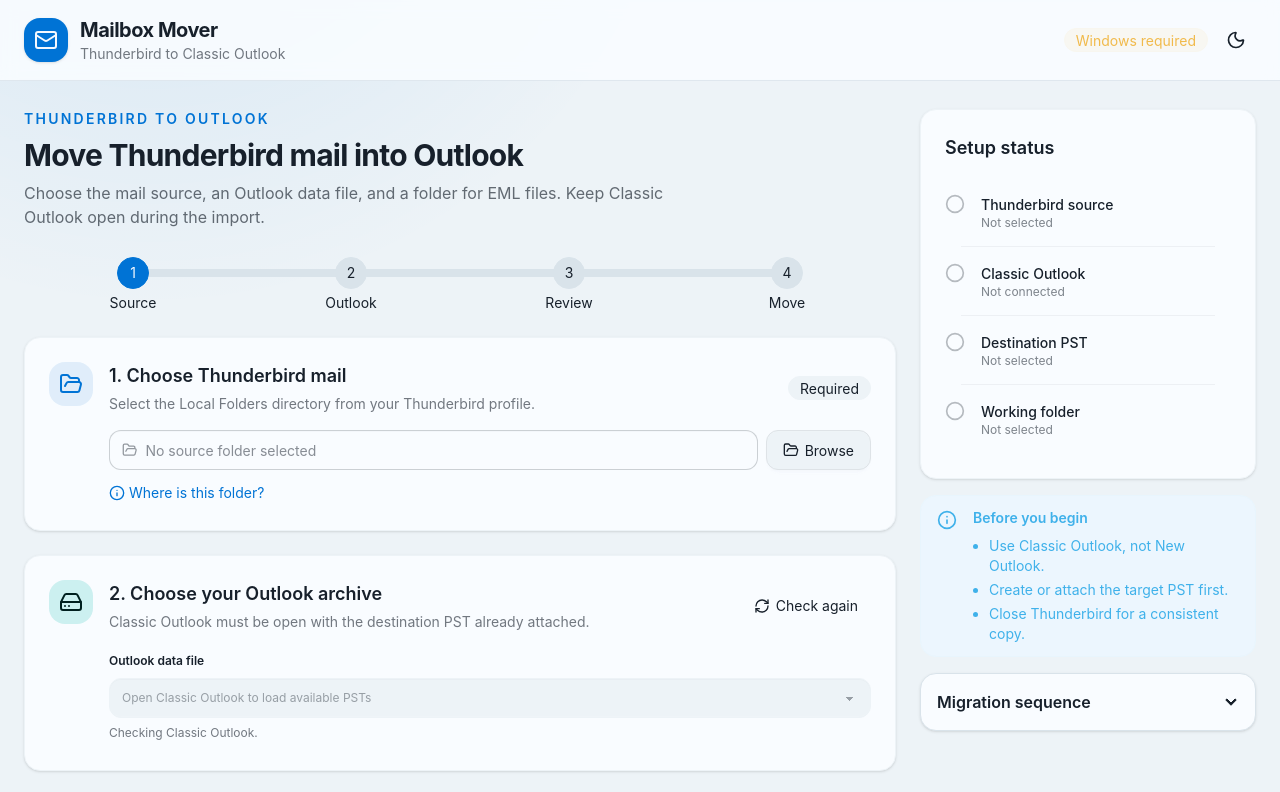
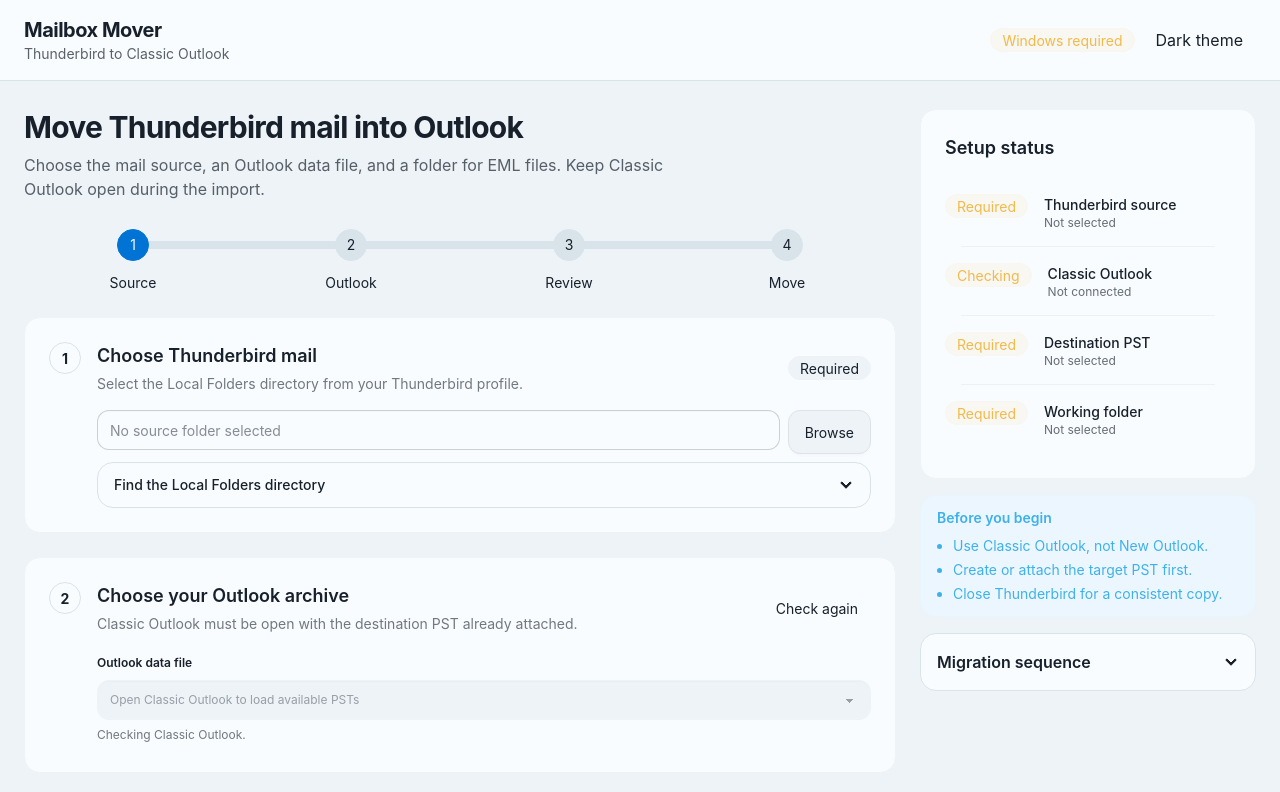
Before and after one commit to faizalindrak/mail-mover, a website built with Vite: page frontend/index.html in a window 1280 px wide. Both pictures are taken after a click on the button "Check again". Shown: the top 792 px of the page. Built offline with nearby package versions, Linux system fonts and the light colour scheme.

Commit message:
Refine desktop interface

```diff
--- a/frontend/package.json
+++ b/frontend/package.json
@@ -1,7 +1,7 @@
 {
   "name": "mbox2pst-frontend",
   "private": true,
-  "version": "1.0.2",
+  "version": "1.0.3",
   "type": "module",
   "scripts": {
     "dev": "vite",
@@ -11,7 +11,6 @@
   "devDependencies": {
     "@tailwindcss/vite": "^4.1.13",
     "daisyui": "^5.1.13",
-    "lucide": "^0.544.0",
     "tailwindcss": "^4.1.13",
     "typescript": "^5.6.3",
     "vite": "^7.0.0"
--- a/frontend/src/main.ts
+++ b/frontend/src/main.ts
@@ -1,28 +1,4 @@
 import './style.css';
-import {
-  ArrowRight,
-  Check,
-  CheckCircle2,
-  ChevronDown,
-  Circle,
-  ExternalLink,
-  FileArchive,
-  FolderOpen,
-  HardDrive,
-  Info,
-  Laptop,
-  Mail,
-  Moon,
-  Pause,
-  Play,
-  RefreshCw,
-  RotateCcw,
-  ShieldCheck,
-  Sun,
-  TriangleAlert,
-  XCircle,
-  createIcons,
-} from 'lucide';
 import {
   CancelMigration,
   GetEnvironmentStatus,
@@ -79,77 +55,74 @@
 
 app.innerHTML = `
   <div class="min-h-screen">
-    <header class="border-b border-base-300/80 bg-base-100/90 backdrop-blur">
-      <div class="mx-auto flex max-w-7xl items-center justify-between px-6 py-4">
-        <div class="flex items-center gap-3">
-          <div class="grid size-11 place-items-center rounded-box bg-primary text-primary-content shadow-sm">
-            <i data-lucide="mail" class="size-6"></i>
-          </div>
-          <div>
-            <h1 class="text-xl font-bold tracking-tight">Mailbox Mover</h1>
-            <p class="text-sm text-base-content/60">Thunderbird to Classic Outlook</p>
-          </div>
+    <header class="border-b border-base-300 bg-base-100">
+      <div class="mx-auto flex max-w-7xl flex-wrap items-center justify-between gap-3 px-4 py-4 sm:px-6">
+        <div>
+          <h1 class="text-xl font-bold tracking-tight">Mailbox Mover</h1>
+          <p class="text-sm text-base-content/70">Thunderbird to Classic Outlook</p>
         </div>
         <div class="flex items-center gap-2">
           <span id="platform-badge" class="badge badge-soft">Checking Outlook</span>
-          <button id="theme-button" class="btn btn-ghost btn-circle" aria-label="Toggle colour theme">
-            <i data-lucide="moon" class="size-5"></i>
-          </button>
+          <button id="theme-button" class="btn btn-ghost btn-sm min-h-11" type="button" aria-pressed="false">Dark theme</button>
         </div>
       </div>
     </header>
 
-    <main class="mx-auto grid max-w-7xl gap-6 px-6 py-7 lg:grid-cols-[minmax(0,1fr)_21rem]">
+    <main class="mx-auto grid max-w-7xl gap-6 px-4 py-7 sm:px-6 lg:grid-cols-[minmax(0,1fr)_21rem]">
       <section class="min-w-0 space-y-6" aria-labelledby="migration-title">
         <div>
-          <p class="mb-2 text-sm font-semibold uppercase tracking-[0.16em] text-primary">Thunderbird to Outlook</p>
           <h2 id="migration-title" class="text-3xl font-bold tracking-tight">Move Thunderbird mail into Outlook</h2>
-          <p class="mt-2 max-w-2xl text-base-content/65">Choose the mail source, an Outlook data file, and a folder for EML files. Keep Classic Outlook open during the import.</p>
+          <p class="mt-2 max-w-2xl text-base-content/70">Choose the mail source, an Outlook data file, and a folder for EML files. Keep Classic Outlook open during the import.</p>
         </div>
 
-        <ul id="migration-steps" class="steps steps-horizontal w-full text-xs sm:text-sm">
+        <ul id="migration-steps" class="steps steps-vertical w-full text-xs sm:steps-horizontal sm:text-sm">
           <li class="step step-primary">Source</li>
           <li class="step">Outlook</li>
           <li class="step">Review</li>
           <li class="step">Move</li>
         </ul>
 
-        <div class="card card-border bg-base-100 shadow-sm">
+        <div class="card card-border bg-base-100">
           <div class="card-body gap-5">
             <div class="flex items-start gap-4">
-              <div class="grid size-11 shrink-0 place-items-center rounded-box bg-primary/10 text-primary"><i data-lucide="folder-open" class="size-6"></i></div>
+              <span class="step-index" aria-hidden="true">1</span>
               <div class="min-w-0 grow">
                 <div class="flex flex-wrap items-center justify-between gap-2">
                   <div>
-                    <h3 class="card-title text-lg">1. Choose Thunderbird mail</h3>
+                    <h3 class="card-title text-lg">Choose Thunderbird mail</h3>
                     <p id="source-description" class="mt-1 text-sm text-base-content/60">Select the <strong>Local Folders</strong> directory from your Thunderbird profile.</p>
                   </div>
                   <span id="source-badge" class="badge badge-ghost">Required</span>
                 </div>
-                <div class="mt-4 flex gap-2">
+                <div class="picker-row mt-4">
                   <label class="input min-w-0 grow">
-                    <i data-lucide="folder-open" class="size-4 text-base-content/45"></i>
                     <input id="source-path" class="path-text" type="text" placeholder="No source folder selected" readonly />
                   </label>
-                  <button id="source-button" class="btn"><i data-lucide="folder-open" class="size-4"></i>Browse</button>
+                  <button id="source-button" class="btn min-h-11" type="button">Browse</button>
                 </div>
-                <button id="source-help" class="mt-3 inline-flex items-center gap-1 text-sm text-primary hover:underline"><i data-lucide="info" class="size-4"></i>Where is this folder?</button>
+                <details class="collapse-arrow collapse mt-2 border border-base-300 bg-base-100">
+                  <summary class="collapse-title min-h-11 py-3 text-sm font-medium">Find the Local Folders directory</summary>
+                  <div class="collapse-content text-sm text-base-content/70">
+                    <p>In Thunderbird, open Account Settings, then select Local Folders to see the exact path.</p>
+                    <p class="mt-2 break-all font-mono text-xs">%APPDATA%\\Thunderbird\\Profiles\\&lt;profile&gt;\\Mail\\Local Folders</p>
+                  </div>
+                </details>
               </div>
             </div>
           </div>
         </div>
 
-        <div class="card card-border bg-base-100 shadow-sm">
+        <div class="card card-border bg-base-100">
           <div class="card-body gap-5">
             <div class="flex items-start gap-4">
-              <div class="grid size-11 shrink-0 place-items-center rounded-box bg-secondary/20 text-secondary-content"><i data-lucide="hard-drive" class="size-6"></i></div>
+              <span class="step-index" aria-hidden="true">2</span>
               <div class="min-w-0 grow">
                 <div class="flex flex-wrap items-center justify-between gap-2">
                   <div>
-                    <h3 class="card-title text-lg">2. Choose your Outlook archive</h3>
+                    <h3 class="card-title text-lg">Choose your Outlook archive</h3>
                     <p class="mt-1 text-sm text-base-content/60">Classic Outlook must be open with the destination PST already attached.</p>
                   </div>
-                  <button id="refresh-outlook" class="btn btn-ghost btn-sm"><i data-lucide="refresh-cw" class="size-4"></i>Check again</button>
+                  <button id="refresh-outlook" class="btn btn-ghost btn-sm min-h-11" type="button">Check again</button>
                 </div>
                 <fieldset class="fieldset mt-3">
                   <legend class="fieldset-legend">Outlook data file</legend>
@@ -163,26 +136,25 @@
           </div>
         </div>
 
-        <div class="card card-border bg-base-100 shadow-sm">
+        <div class="card card-border bg-base-100">
           <div class="card-body gap-5">
             <div class="flex items-start gap-4">
-              <div class="grid size-11 shrink-0 place-items-center rounded-box bg-accent/20 text-accent-content"><i data-lucide="file-archive" class="size-6"></i></div>
+              <span class="step-index" aria-hidden="true">3</span>
               <div class="min-w-0 grow">
-                <h3 id="folder-title" class="card-title text-lg">3. Temporary working folder</h3>
+                <h3 id="folder-title" class="card-title text-lg">Temporary working folder</h3>
                 <p id="folder-description" class="mt-1 text-sm text-base-content/60">The app writes converted EML files here before Outlook imports them.</p>
-                <div class="mt-4 flex gap-2">
+                <div class="picker-row mt-4">
                   <label class="input min-w-0 grow">
-                    <i data-lucide="file-archive" class="size-4 text-base-content/45"></i>
                     <input id="staging-path" class="path-text" type="text" placeholder="Choose an empty folder with enough free space" readonly />
                   </label>
-                  <button id="staging-button" class="btn"><i data-lucide="folder-open" class="size-4"></i>Browse</button>
+                  <button id="staging-button" class="btn min-h-11" type="button">Browse</button>
                 </div>
               </div>
             </div>
           </div>
         </div>
 
-        <div class="card card-border bg-base-100 shadow-sm">
+        <div class="card card-border bg-base-100">
           <div class="card-body">
             <h3 class="card-title text-lg">Import preferences</h3>
             <div class="mt-2 divide-y divide-base-300">
@@ -206,7 +178,7 @@
           </div>
         </div>
 
-        <div id="progress-card" class="card card-border hidden bg-base-100 shadow-sm" aria-live="polite">
+        <div id="progress-card" class="card card-border hidden bg-base-100 shadow-md" aria-live="polite">
           <div class="card-body">
             <div class="flex items-start justify-between gap-4">
               <div>
@@ -215,15 +187,17 @@
               </div>
               <span id="progress-percent" class="badge badge-soft">0%</span>
             </div>
-            <progress id="progress-bar" class="progress progress-primary mt-3 w-full" value="0" max="100"></progress>
+            <div id="progress-meter" class="mt-3 hidden">
+              <progress id="progress-bar" class="progress progress-primary w-full" value="0" max="100"></progress>
+            </div>
             <div class="stats stats-horizontal mt-3 w-full border border-base-300 bg-base-200/60">
               <div class="stat py-3"><div class="stat-title">Converted</div><div id="converted-count" class="stat-value text-2xl">0</div></div>
               <div class="stat py-3"><div class="stat-title">Imported</div><div id="imported-count" class="stat-value text-2xl">0</div></div>
               <div class="stat py-3"><div class="stat-title">Skipped</div><div id="failed-count" class="stat-value text-2xl">0</div></div>
             </div>
             <div class="card-actions mt-2 justify-end">
-              <button id="open-output" class="btn btn-ghost btn-sm hidden"><i data-lucide="external-link" class="size-4"></i>Open EML folder</button>
-              <button id="cancel-button" class="btn btn-outline btn-sm"><i data-lucide="pause" class="size-4"></i>Stop after current message</button>
+              <button id="open-output" class="btn btn-ghost btn-sm min-h-11 hidden" type="button">Open EML folder</button>
+              <button id="cancel-button" class="btn btn-outline btn-sm min-h-11" type="button">Stop after current message</button>
             </div>
           </div>
         </div>
@@ -231,26 +205,25 @@
         <div id="form-alert" role="alert" class="alert alert-error hidden"></div>
 
         <div class="flex flex-col-reverse items-stretch justify-between gap-3 pb-4 sm:flex-row sm:items-center">
-          <p class="flex items-center gap-2 text-sm text-base-content/55"><i data-lucide="shield-check" class="size-4"></i>Your original Thunderbird files are never modified.</p>
-          <button id="start-button" class="btn btn-primary btn-lg min-w-56"><i data-lucide="play" class="size-5"></i>Start migration<i data-lucide="arrow-right" class="size-5"></i></button>
+          <p class="text-sm text-base-content/65">Your original Thunderbird files are never modified.</p>
+          <button id="start-button" class="btn btn-primary btn-lg min-h-12 min-w-56" type="button">Start migration</button>
         </div>
       </section>
 
       <aside class="space-y-4 lg:sticky lg:top-6 lg:self-start" aria-label="Readiness summary">
-        <div class="card card-border bg-base-100 shadow-sm">
+        <div class="card card-border bg-base-100">
           <div class="card-body">
             <h3 class="card-title text-lg">Setup status</h3>
             <ul class="list mt-2">
-              <li class="list-row px-0"><span id="check-source-icon" class="text-base-content/30"><i data-lucide="circle" class="size-5"></i></span><div><div class="font-medium">Thunderbird source</div><div id="check-source" class="text-xs text-base-content/55">Not selected</div></div></li>
-              <li class="list-row px-0"><span id="check-outlook-icon" class="text-base-content/30"><i data-lucide="circle" class="size-5"></i></span><div><div class="font-medium">Classic Outlook</div><div id="check-outlook" class="text-xs text-base-content/55">Checking</div></div></li>
-              <li class="list-row px-0"><span id="check-pst-icon" class="text-base-content/30"><i data-lucide="circle" class="size-5"></i></span><div><div class="font-medium">Destination PST</div><div id="check-pst" class="text-xs text-base-content/55">Not selected</div></div></li>
-              <li class="list-row px-0"><span id="check-staging-icon" class="text-base-content/30"><i data-lucide="circle" class="size-5"></i></span><div><div class="font-medium">Working folder</div><div id="check-staging" class="text-xs text-base-content/55">Not selected</div></div></li>
+              <li class="list-row px-0"><span id="check-source-status" class="badge badge-warning badge-soft">Required</span><div><div class="font-medium">Thunderbird source</div><div id="check-source" class="text-xs text-base-content/65">Not selected</div></div></li>
+              <li class="list-row px-0"><span id="check-outlook-status" class="badge badge-warning badge-soft">Required</span><div><div class="font-medium">Classic Outlook</div><div id="check-outlook" class="text-xs text-base-content/65">Checking</div></div></li>
+              <li class="list-row px-0"><span id="check-pst-status" class="badge badge-warning badge-soft">Required</span><div><div class="font-medium">Destination PST</div><div id="check-pst" class="text-xs text-base-content/65">Not selected</div></div></li>
+              <li class="list-row px-0"><span id="check-staging-status" class="badge badge-warning badge-soft">Required</span><div><div class="font-medium">Working folder</div><div id="check-staging" class="text-xs text-base-content/65">Not selected</div></div></li>
             </ul>
           </div>
         </div>
 
         <div class="alert alert-info alert-soft items-start">
-          <i data-lucide="info" class="mt-0.5 size-5 shrink-0"></i>
           <div>
             <p class="font-semibold">Before you begin</p>
             <ul class="mt-2 list-disc space-y-1 pl-4 text-sm">
@@ -261,7 +234,7 @@
           </div>
         </div>
 
-        <details class="collapse-arrow collapse border border-base-300 bg-base-100 shadow-sm">
+        <details class="collapse-arrow collapse border border-base-300 bg-base-100">
           <summary class="collapse-title font-semibold">Migration sequence</summary>
           <div class="collapse-content text-sm text-base-content/65">
             <ol class="list-decimal space-y-2 pl-4">
@@ -277,55 +250,20 @@
   </div>
 `;
 
-createIcons({
-  icons: {
-    ArrowRight,
-    Check,
-    CheckCircle2,
-    ChevronDown,
-    Circle,
-    ExternalLink,
-    FileArchive,
-    FolderOpen,
-    HardDrive,
-    Info,
-    Laptop,
-    Mail,
-    Moon,
-    Pause,
-    Play,
-    RefreshCw,
-    RotateCcw,
-    ShieldCheck,
-    Sun,
-    TriangleAlert,
-    XCircle,
-  },
-});
-
 const element = <T extends HTMLElement>(id: string) => {
   const found = document.getElementById(id) as T | null;
   if (!found) throw new Error(`Missing element: ${id}`);
   return found;
 };
 
-function icon(name: string, className = 'size-5'): string {
-  return `<i data-lucide="${name}" class="${className}"></i>`;
-}
-
-function refreshIcons(): void {
-  createIcons({
-    icons: { ArrowRight, Check, CheckCircle2, ChevronDown, Circle, ExternalLink, FileArchive, FolderOpen, HardDrive, Info, Laptop, Mail, Moon, Pause, Play, RefreshCw, RotateCcw, ShieldCheck, Sun, TriangleAlert, XCircle },
-  });
-}
-
 function basename(path: string): string {
   return path.split(/[\\/]/).filter(Boolean).pop() ?? path;
 }
 
 function setCheck(id: string, ready: boolean, text: string): void {
-  element(`${id}-icon`).innerHTML = ready ? icon('check-circle-2') : icon('circle');
-  element(`${id}-icon`).className = ready ? 'text-success' : 'text-base-content/30';
+  const status = element(`${id}-status`);
+  status.textContent = ready ? 'Ready' : 'Required';
+  status.className = ready ? 'badge badge-success badge-soft' : 'badge badge-warning badge-soft';
   element(id).textContent = text;
 }
 
@@ -342,7 +280,7 @@
   element('source-description').textContent = state.skipConversion
     ? 'Thunderbird conversion is off. Choose the folder that contains your EML files below.'
     : 'Select the Local Folders directory from your Thunderbird profile.';
-  element('folder-title').textContent = state.skipConversion ? '3. EML source folder' : '3. Temporary working folder';
+  element('folder-title').textContent = state.skipConversion ? 'EML source folder' : 'Temporary working folder';
   element('folder-description').textContent = state.skipConversion
     ? 'Choose the folder that contains the EML files to import.'
     : 'The app writes converted EML files here before Outlook imports them.';
@@ -366,6 +304,9 @@
 
   setCheck('check-source', state.skipConversion || Boolean(state.sourcePath), state.skipConversion ? 'Using existing EML files' : state.sourcePath ? basename(state.sourcePath) : 'Not selected');
   setCheck('check-outlook', Boolean(status?.outlookRunning), status?.outlookRunning ? 'Connected' : 'Not connected');
+  if (!status) {
+    element('check-outlook-status').textContent = 'Checking';
+  }
   setCheck('check-pst', Boolean(state.targetPSTName), state.targetPSTName || 'Not selected');
   setCheck('check-staging', Boolean(state.stagingPath), state.stagingPath ? basename(state.stagingPath) : 'Not selected');
 
@@ -373,11 +314,11 @@
   const isReady = Boolean((state.sourcePath || state.skipConversion) && state.stagingPath && state.targetPSTName && status?.outlookRunning);
   const start = element<HTMLButtonElement>('start-button');
   start.disabled = !isReady || isRunning;
-  start.innerHTML = isRunning
-    ? `${icon('refresh-cw', 'size-5 animate-spin')}Moving messages`
+  start.textContent = isRunning
+    ? 'Moving messages'
     : state.progress.status === 'complete'
-      ? `${icon('rotate-ccw', 'size-5')}Start another migration`
-      : `${icon('play', 'size-5')}Start migration${icon('arrow-right', 'size-5')}`;
+      ? 'Start another migration'
+      : 'Start migration';
 
   for (const id of ['source-button', 'staging-button', 'refresh-outlook']) {
     element<HTMLButtonElement>(id).disabled = isRunning;
@@ -386,7 +327,6 @@
 
   renderProgress();
   renderSteps();
-  refreshIcons();
 }
 
 function renderSteps(): void {
@@ -406,7 +346,8 @@
   element('progress-card').classList.toggle('hidden', !visible);
   if (!visible) return;
 
-  const percent = progress.total > 0 ? Math.min(100, Math.round((progress.current / progress.total) * 100)) : progress.stage === 'convert' ? 20 : progress.stage === 'cleanup' ? 95 : progress.status === 'complete' ? 100 : 5;
+  const hasMeasuredProgress = progress.total > 0 && (progress.stage === 'import' || progress.status === 'complete');
+  const percent = hasMeasuredProgress ? Math.min(100, Math.round((progress.current / progress.total) * 100)) : 0;
   const titles: Record<string, string> = {
     prepare: 'Preparing migration',
     convert: 'Converting Thunderbird mail',
@@ -416,7 +357,8 @@
   };
   element('progress-title').textContent = progress.status === 'error' ? 'Migration could not continue' : progress.status === 'cancelled' ? 'Migration stopped' : titles[progress.stage] ?? 'Migration running';
   element('progress-message').textContent = progress.message;
-  element('progress-percent').textContent = `${percent}%`;
+  element('progress-percent').textContent = hasMeasuredProgress ? `${percent}%` : 'Working';
+  element('progress-meter').classList.toggle('hidden', !hasMeasuredProgress);
   element<HTMLProgressElement>('progress-bar').value = percent;
   element('converted-count').textContent = progress.converted.toLocaleString();
   element('imported-count').textContent = progress.imported.toLocaleString();
@@ -439,9 +381,8 @@
 
 function showError(message: unknown): void {
   const alert = element('form-alert');
-  alert.innerHTML = `${icon('triangle-alert')}<span>${escapeHtml(String(message))}</span>`;
+  alert.innerHTML = `<span>${escapeHtml(String(message))}</span>`;
   alert.classList.remove('hidden');
-  refreshIcons();
 }
 
 function clearError(): void {
@@ -485,13 +426,6 @@
   } catch (error) { showError(error); }
 });
 
-element('source-help').addEventListener('click', () => {
-  const alert = element('form-alert');
-  alert.className = 'alert alert-info';
-  alert.innerHTML = `${icon('info')}<span>Usually: <strong>%APPDATA%\\Thunderbird\\Profiles\\&lt;profile&gt;\\Mail\\Local Folders</strong>. In Thunderbird, open Account Settings, then select Local Folders to see the exact path.</span>`;
-  refreshIcons();
-});
-
 element('refresh-outlook').addEventListener('click', refreshEnvironment);
 
 element<HTMLSelectElement>('pst-select').addEventListener('change', (event) => {
@@ -515,8 +449,9 @@
   const root = document.documentElement;
   const dark = root.dataset.theme === 'mailbox-dark';
   root.dataset.theme = dark ? 'mailbox' : 'mailbox-dark';
-  element('theme-button').innerHTML = icon(dark ? 'moon' : 'sun');
-  refreshIcons();
+  const button = element<HTMLButtonElement>('theme-button');
+  button.textContent = dark ? 'Dark theme' : 'Light theme';
+  button.setAttribute('aria-pressed', String(!dark));
 });
 
 element('start-button').addEventListener('click', async () => {
--- a/frontend/src/style.css
+++ b/frontend/src/style.css
@@ -87,12 +87,10 @@
 }
 
 body {
-  min-width: 640px;
+  min-width: 0;
   min-height: 100vh;
   overflow-x: hidden;
-  background:
-    radial-gradient(circle at 12% -15%, color-mix(in oklab, var(--color-primary) 12%, transparent) 0, transparent 34rem),
-    var(--color-base-200);
+  background: var(--color-base-200);
   color: var(--color-base-content);
 }
 
@@ -100,6 +98,33 @@
 input,
 select {
   font: inherit;
+}
+
+button:focus-visible,
+input:focus-visible,
+select:focus-visible,
+summary:focus-visible,
+label:has(input:focus-visible) {
+  outline: 3px solid var(--color-primary);
+  outline-offset: 2px;
+}
+
+.step-index {
+  display: grid;
+  width: 2rem;
+  height: 2rem;
+  flex: 0 0 auto;
+  place-items: center;
+  border: 1px solid var(--color-base-300);
+  border-radius: 50%;
+  font-size: 0.875rem;
+  font-weight: 700;
+}
+
+.picker-row {
+  display: flex;
+  min-width: 0;
+  gap: 0.5rem;
 }
 
 .path-text {
@@ -110,3 +135,13 @@
 .log-scroll {
   scrollbar-color: color-mix(in oklab, var(--color-base-content) 20%, transparent) transparent;
 }
+
+@media (max-width: 42rem) {
+  .picker-row {
+    flex-direction: column;
+  }
+
+  .picker-row .btn {
+    width: 100%;
+  }
+}
--- a/wails.json
+++ b/wails.json
@@ -9,7 +9,7 @@
   "info": {
     "companyName": "Mailbox Mover contributors",
     "productName": "Mailbox Mover",
-    "productVersion": "1.0.2",
+    "productVersion": "1.0.3",
     "copyright": "Released under the project license",
     "comments": "Move Thunderbird mail into Classic Outlook"
   },
```
Also changed, not shown: 2 other files.
